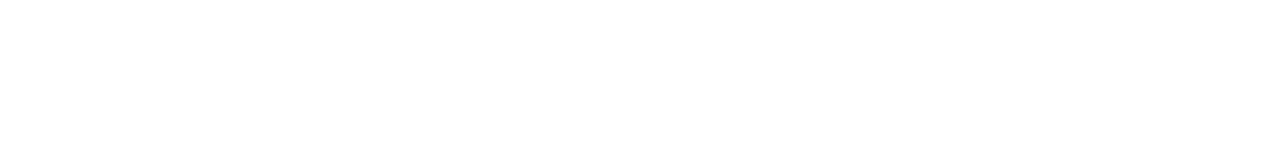
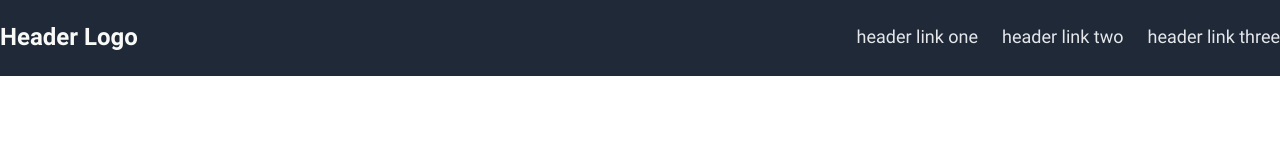
Before and after one commit to Tkachenko-Danylo/landing-page1, a plain HTML site: page index.html in a window 1280 px wide. Drawn offline with Linux system fonts and the light colour scheme.

Commit message:
Adding a header and navigation to the site and the Roboto-Bold font

```diff
--- a/index.html
+++ b/index.html
@@ -7,6 +7,19 @@
   <link rel="stylesheet" href="./styles/styles.css">
 </head>
 <body>
-
+  <header class="header">
+    <div class="container">
+      <div class="header__inner">
+        <p class="header__logo">Header Logo</p>
+        <nav class="nav">
+          <ul class="nav__list">
+            <li class="nav__item"><a href="#" class="nav__link">header link one</a></li>
+            <li class="nav__item"><a href="#" class="nav__link">header link two</a></li>
+            <li class="nav__item"><a href="#" class="nav__link">header link three</a></li>
+          </ul>
+        </nav>
+      </div>
+    </div>
+  </header>
 </body>
 </html>
--- a/styles/fonts.css
+++ b/styles/fonts.css
@@ -18,6 +18,15 @@
 
 @font-face {
   font-family: 'Roboto';
+  src: url('../fonts/Roboto-Bold.woff2') format('woff2'),
+       url('../fonts/Roboto-Bold.woff') format('woff');
+  font-weight: 700;
+  font-style: normal;
+  font-display: swap;
+}
+
+@font-face {
+  font-family: 'Roboto';
   src: url('../fonts/Roboto-Black.woff2') format('woff2'),
        url('../fonts/Roboto-Black.woff') format('woff');
   font-weight: 900;
--- a/styles/styles.css
+++ b/styles/styles.css
@@ -1,3 +1,54 @@
 /* Imports */
 @import url(normalize.css);
 @import url(fonts.css);
+
+/* General */
+body {
+  font-family: 'Roboto', sans-serif;
+}
+
+.container {
+  max-width: 1440px;
+  margin: 0 auto;
+}
+
+/* Header */
+.header {
+  background-color: #1f2937;
+}
+
+.header__inner {
+  display: flex;
+  justify-content: space-between;
+  align-items: center;
+}
+
+.header__logo {
+  font-size: 24px;
+  font-weight: 700;
+  color: #f9faf8;
+}
+
+.header__logo:hover {
+  cursor: pointer;
+}
+
+/* Nav */
+.nav__list {
+  list-style-type: none;
+  display: flex;
+  gap: 24px;
+}
+
+.nav__item {
+  font-size: 18px;
+}
+
+.nav__link {
+  text-decoration: none;
+  color: #e5e7eb;
+}
+
+.nav__link:hover {
+  text-decoration: underline;
+}
```
Also changed, not shown: fonts/Roboto-Bold.woff (added), fonts/Roboto-Bold.woff2 (added).
